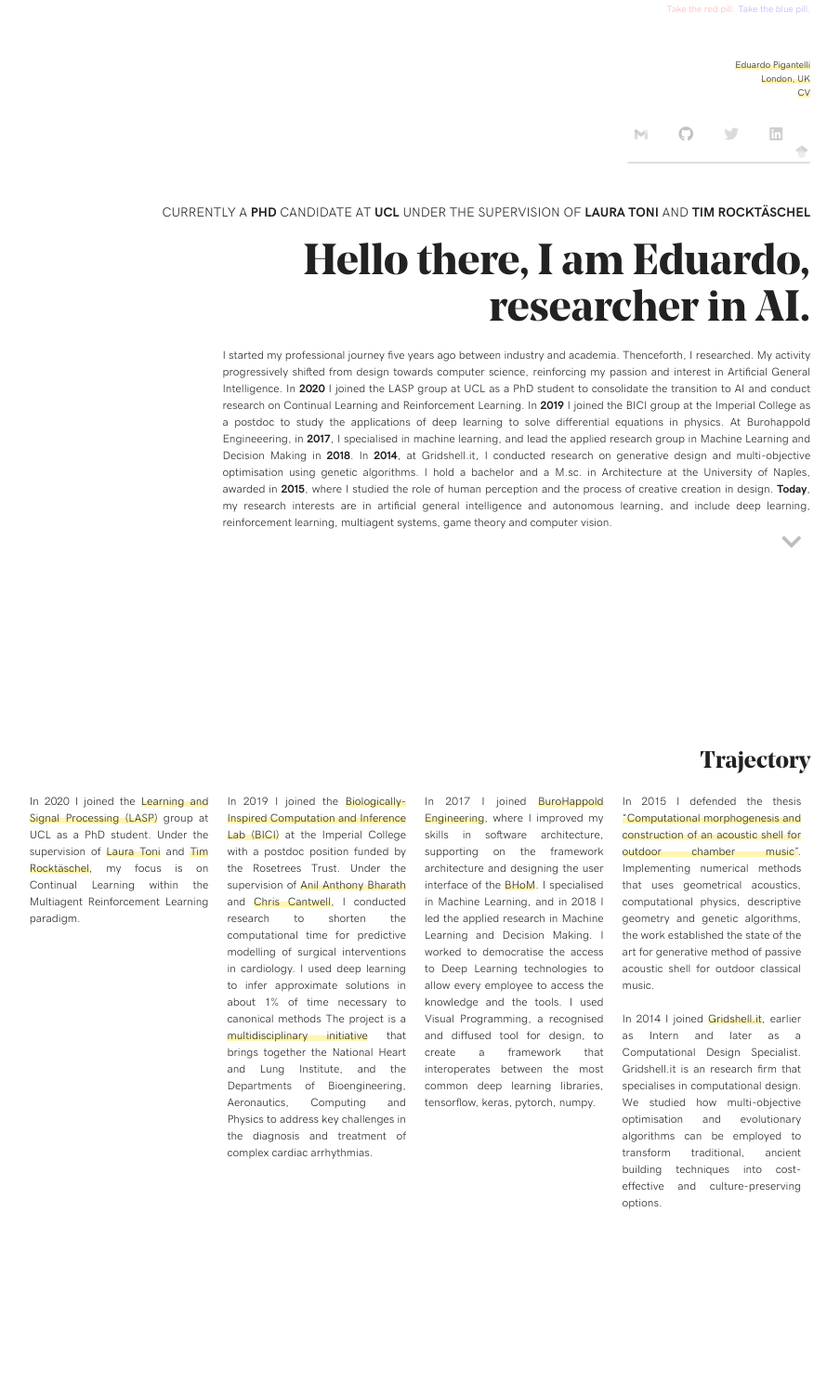
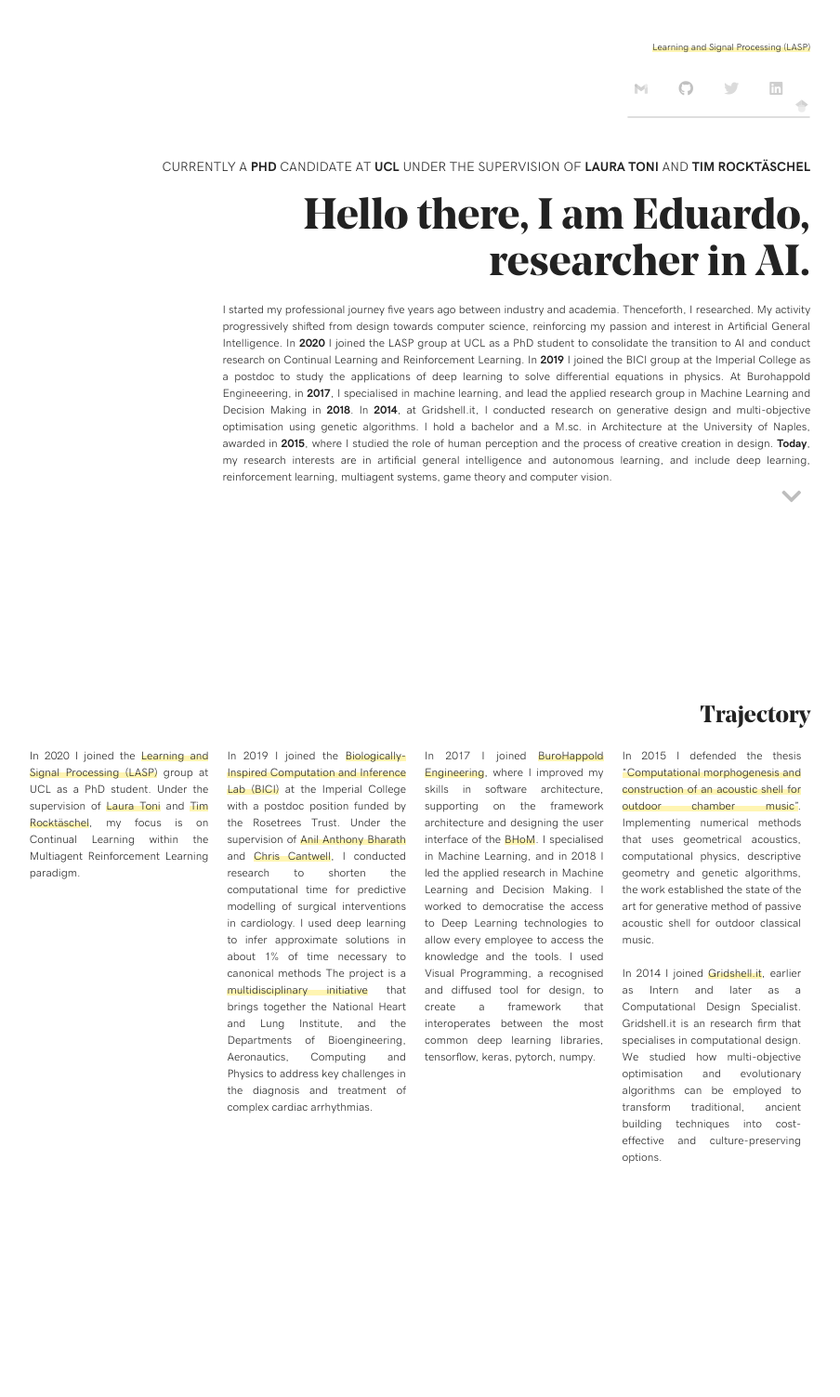
Before and after one commit to UCL-ELEC0136/ucl-elec0136.github.io, a Jekyll site: the page built from index.md, in a window 1280 px wide. Shown: the whole page at 93% size, without its empty margins (97-1001 px from the left). Built offline with Jekyll 4.4.1, drawn with Linux system fonts in a browser that asks for light colours; nearby versions of some CDN libraries; after the commit the page ends 1454 px from its top, so only the background shows below that.

Commit message:
Update header.html

```diff
--- a/_includes/header.html
+++ b/_includes/header.html
@@ -1,13 +1,9 @@
 <div class="row">
-    <div class="col col-3-of-12 s-hide right">
-            <span class="small light red fade" id="init">Take the red pill.</span>
-            <span class="small light blue fade" id="reset">Take the blue pill.</span>
-    </div>
 </div>
 <div class="col col-4-of-12 right" id="heading">
     <p class="small right">
-        <a href="https://github.com/epignatelli/cv/raw/main/CV.pdf" target="_blank">
-        Eduardo Pigantelli<br>London, UK<br>CV
+        <a href="https://laspucl2016.com/" target="_blank">
+        Learning and Signal Processing (LASP)
         </a>
     </p>
 </div>
```
